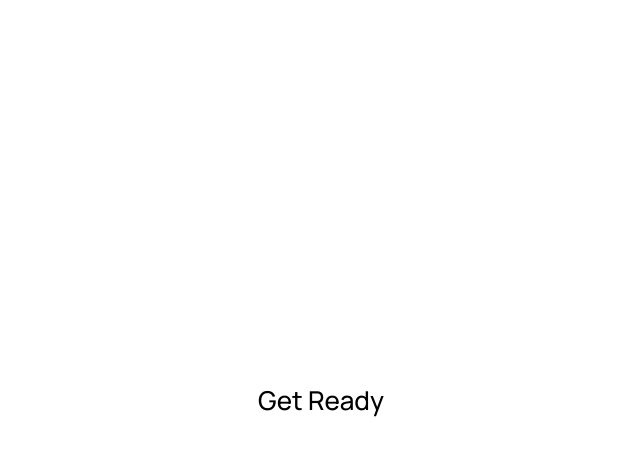
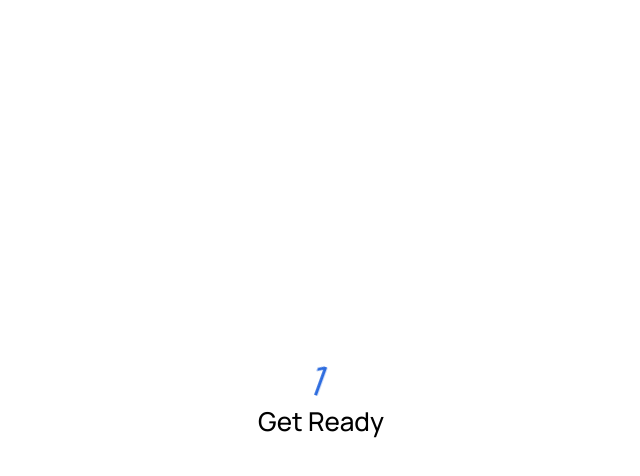
Before and after one commit to benxene/7days-50projects, a Next.js app: page /animated-countdown in a window 1280 px wide. Both pictures are taken after a click on the button "Replay". Shown: the top 476 px of the page, without its empty margins (319-959 px from the left). Built offline with nearby package versions, Linux system fonts and the light colour scheme.

Commit message:
fixed countdown animation

```diff
--- a/src/pages/animated-countdown.tsx
+++ b/src/pages/animated-countdown.tsx
@@ -23,15 +23,15 @@ export default function AutoTextEffect() {
       <Section>
         <Main>
           {start ? (
-            <div>
+            <>
               <Count>
                 <span>3</span>
                 <span>2</span>
                 <span>1</span>
                 <span>0</span>
               </Count>
-              <h4>Get Ready</h4>
-            </div>
+              <h4 style={{ margin: '0' }}>Get Ready</h4>
+            </>
           ) : (
             <Final>
               <h1>GO</h1>
@@ -83,7 +83,6 @@ const show = keyframes`
 
 const goIn = keyframes`
   0% {
-    opacity: 1;
     transform: translate(-50%, -50%) rotate(120deg);
   }
 
@@ -102,27 +101,32 @@ const goIn = keyframes`
 
 const goOut = keyframes`
   0% {
-     transform: translate(-50%, -50%) rotate(0deg);
+    transform: translate(-50%, -50%) rotate(0deg);
   }
 
   60% {
-     transform: translate(-50%, -50%) rotate(20deg);
+    transform: translate(-50%, -50%) rotate(20deg);
   }
 
   100% {
-     opacity: 0;
-     transform: translate(-50%, -50%) rotate(-120deg);
-  }
+    transform: translate(-50%, -50%) rotate(-120deg);
 `;
 
 const Count = styled.div`
+  position: relative;
+  width: 10rem;
+  height: 4rem;
+  overflow: hidden;
+
   & span {
     font-size: 4rem;
     color: ${colors.primary};
     position: absolute;
     top: 40%;
     left: 50%;
-    opacity: 0;
+    opacity: 1;
+    transform: translate(-50%, -50%) rotate(120deg);
+    transform-origin: bottom center;
 
     &:nth-of-type(1) {
       animation: ${goIn} 0.5s ease-in-out, ${goOut} 0.5s ease-out 0.5s;
```
